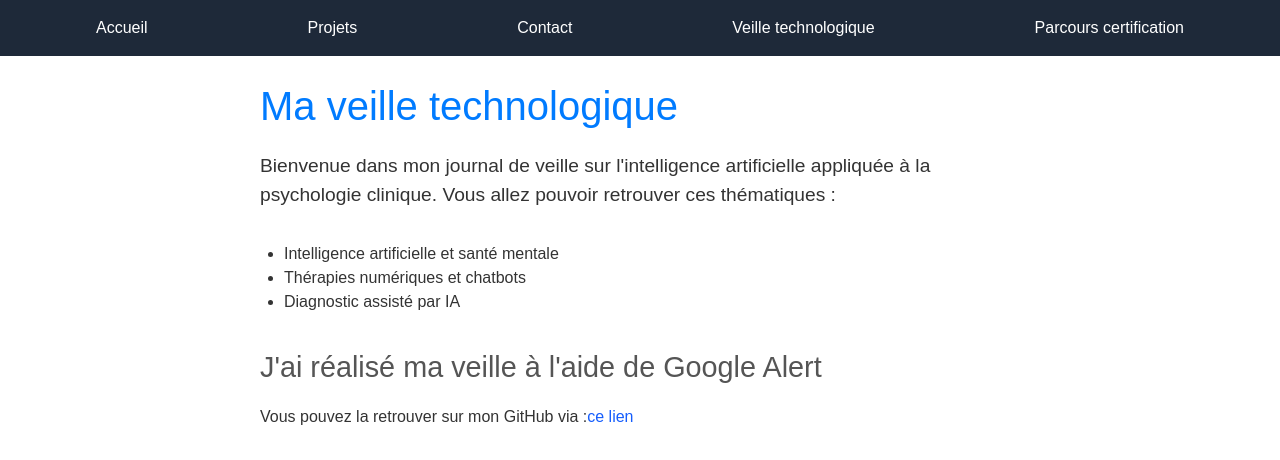
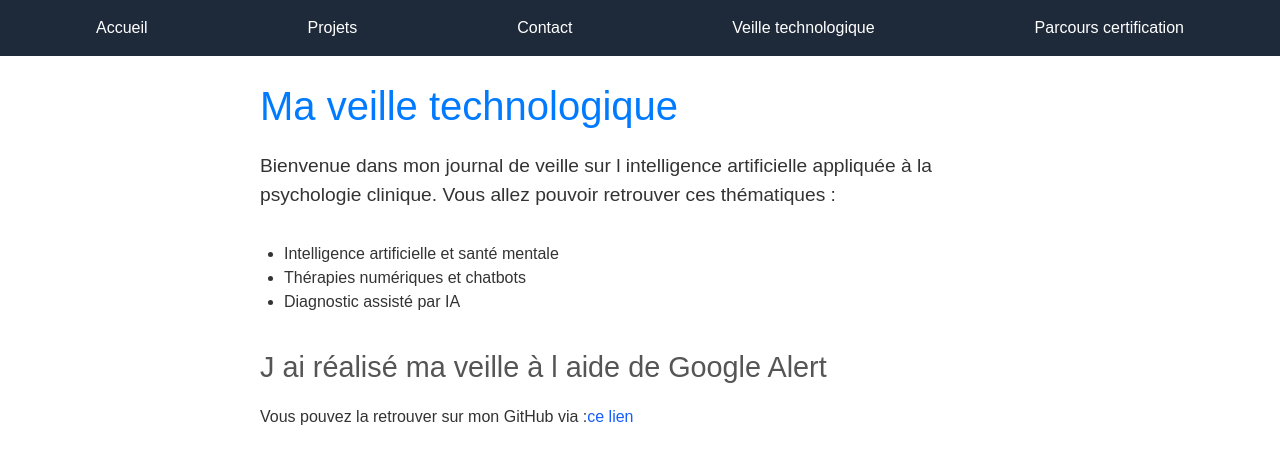
Before and after one commit to alisee-f/Portfolio, a Next.js app: page /veilleTechnologique in a window 1280 px wide. Shown: the top 460 px of the page. Built offline with nearby package versions, Linux system fonts and the light colour scheme.

Commit message:
fix build error

```diff
--- a/src/app/contact/page.js
+++ b/src/app/contact/page.js
@@ -22,7 +22,7 @@ export default function Contact() {
 </a>
       <p> Par mail : flechonalisee@gmail.com</p>
       <p> Par téléphone : 06 00 00 00 00</p>
-      <p>En m'envoyant un message ici :</p>
+      <p>En m envoyant un message ici :</p>
       <form className="mt-4 max-w-xl mx-auto">
         <label className="block text-lg mb-2">Nom</label>
         <input type="text" className="w-full p-2 border border-gray-300 rounded mb-4" />
--- a/src/app/page.js
+++ b/src/app/page.js
@@ -26,7 +26,7 @@ export default function Home() {
   <h2 className="text-2xl font-semibold mb-4 text-center">📊 Tableau de compétences</h2>
   <iframe src="/tableauComp.pdf"
     className="w-full h-[600px] border rounded-lg">
-    Votre navigateur ne prend pas en charge l'affichage PDF.
+    Votre navigateur ne prend pas en charge l affichage PDF.
   </iframe>
 
   <div className="text-center mt-4">
--- a/src/app/projets/page.js
+++ b/src/app/projets/page.js
@@ -1,3 +1,4 @@
+import Image from 'next/image';
 export default function Projets() {
   const projects = [
     {
@@ -31,7 +32,9 @@ export default function Projets() {
       <div className="mt-12 grid grid-cols-1 sm:grid-cols-2 lg:grid-cols-3 gap-4">
         {projects.map((project, index) => (
           <div key={index} className="bg-white p-4 border border-gray-300 rounded-lg shadow-lg">
-            <img src={project.imageUrl} alt={project.title} className="w-full h-48 object-cover rounded-lg" />
+            <div className="w-full h-48 relative rounded-lg overflow-hidden">
+              <Image src={project.imageUrl} alt={project.title} fill className="object-cover rounded-lg" />
+              </div>
             <h2 className="mt-4 text-2xl font-semibold">{project.title}</h2>
             <p className="mt-2">{project.description}</p>
             {project.githubUrl && (
--- a/src/app/veilleTechnologique/page.js
+++ b/src/app/veilleTechnologique/page.js
@@ -39,7 +39,7 @@ export default function VeilleTechnologique() {
     <main style={styles.main}>
       <h1 style={styles.title}>Ma veille technologique</h1>
       <p style={styles.description}>
-      Bienvenue dans mon journal de veille sur l'intelligence artificielle appliquée à la psychologie clinique. Vous allez pouvoir retrouver ces thématiques :
+      Bienvenue dans mon journal de veille sur l intelligence artificielle appliquée à la psychologie clinique. Vous allez pouvoir retrouver ces thématiques :
       </p>
 
       <section style={styles.section}>
@@ -51,7 +51,7 @@ export default function VeilleTechnologique() {
       </section>
 
       <section style={styles.section}>
-        <h2 style={styles.sectionTitle}>J'ai réalisé ma veille à l'aide de Google Alert</h2>
+        <h2 style={styles.sectionTitle}>J ai réalisé ma veille à l aide de Google Alert</h2>
         <p>Vous pouvez la retrouver sur mon GitHub via :
         <a href="https://github.com/alisee-f/veillePsychologieIA.git"
   target="_blank"
```
